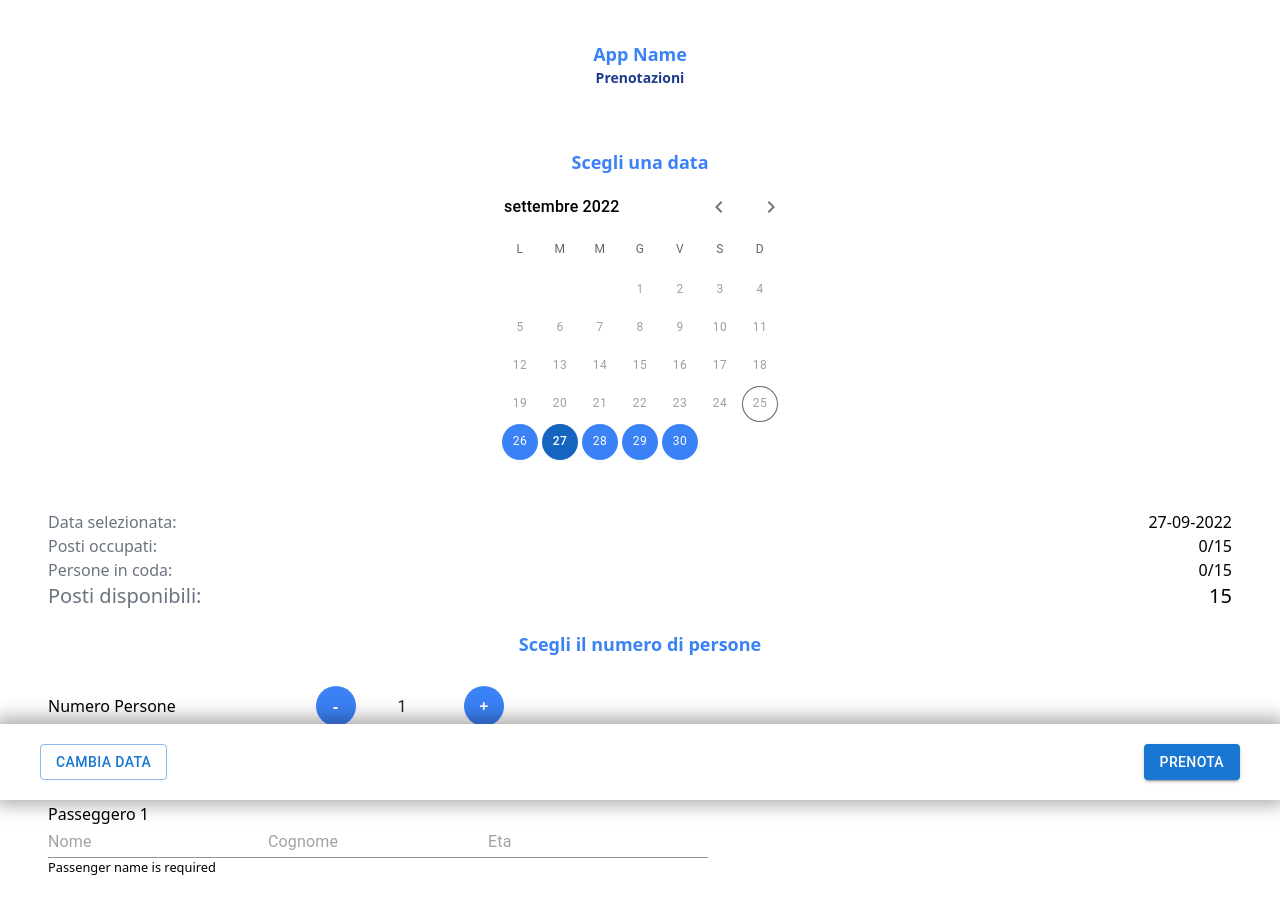
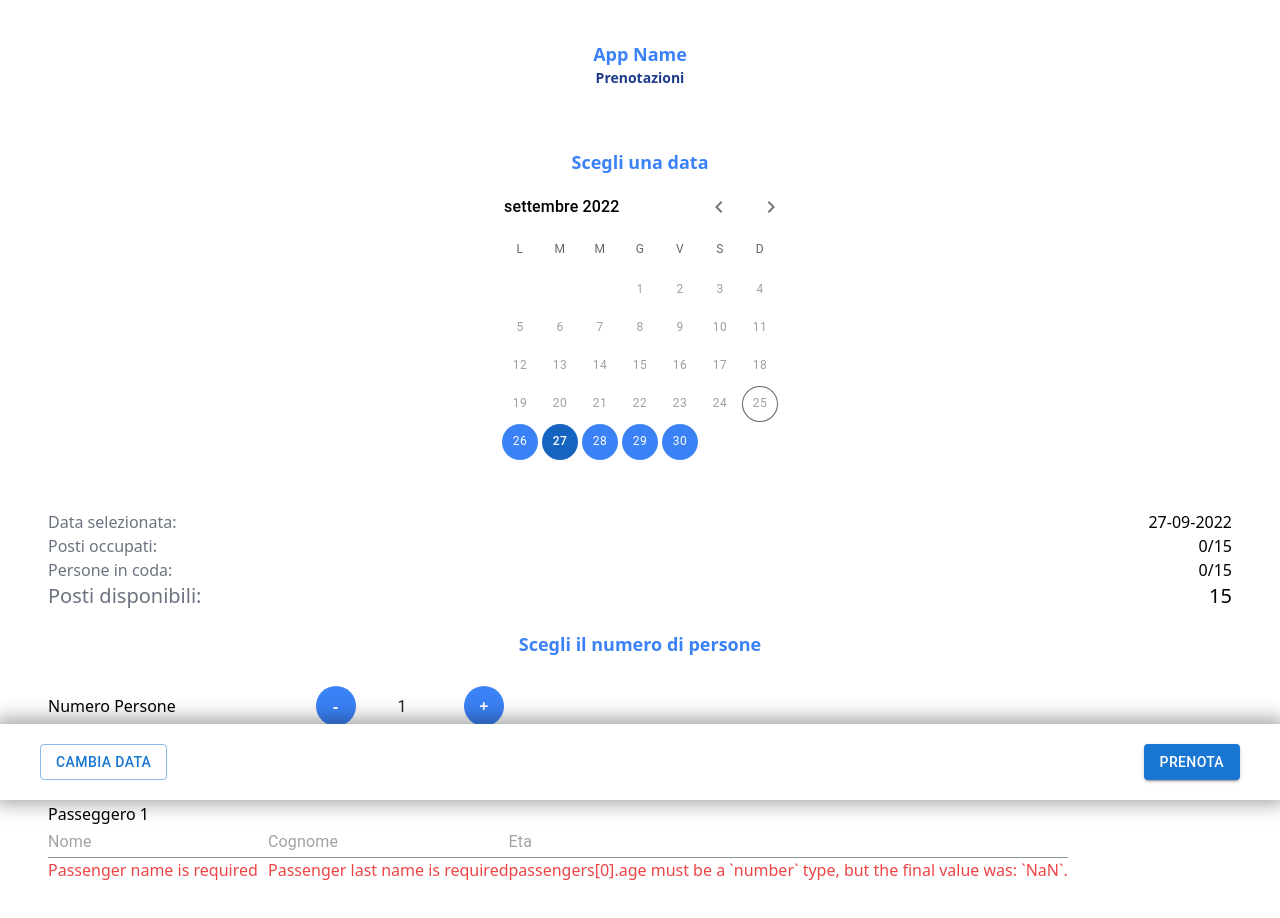
Before and after one commit to squalonero/booking-pc, a React (Create React App) app: page / in a window 1280 px wide. Both pictures are taken after a click on the button "27". Shown: the top 918 px of the page. Built offline with nearby package versions, Linux system fonts and the light colour scheme; no server answers; a web font is replaced by a local one.

Commit message:
fix typescript formik

```diff
--- a/src/features/booking/model.ts
+++ b/src/features/booking/model.ts
@@ -21,6 +21,10 @@ export enum statusEnum {
   CANCELLED = 'CANCELLED'
 }
 
+export interface BookingErrors {
+  passengers: customerDto[]
+}
+
 export interface BookingDto {
   user: userI | {}
   date: string
--- a/src/pages/Booking/BookingCalendar/PeopleController.tsx
+++ b/src/pages/Booking/BookingCalendar/PeopleController.tsx
@@ -1,7 +1,13 @@
 import { FormControl, Input } from '@mui/material'
 import NumberInput from 'components/NumberInput/NumberInput'
-import { BookingDto, customerDto } from 'features/booking/model'
-import { FieldArray, FieldArrayRenderProps, useFormikContext } from 'formik'
+import { BookingDto, BookingErrors, customerDto } from 'features/booking/model'
+import {
+  FieldArray,
+  FieldArrayRenderProps,
+  FormikContextType,
+  FormikErrors,
+  useFormikContext
+} from 'formik'
 import { FormEvent } from 'react'
 
 type Props = {
@@ -20,10 +26,12 @@ export const PeopleController = ({
   onDecrement
 }: Props) => {
   const formik = useFormikContext<BookingDto>()
+  const { errors }: { errors: FormikErrors<BookingErrors> } = formik
+  console.log('🚀 ~ file: PeopleController.tsx ~ line 30 ~ errors', errors)
 
   console.log('formik in people controller', formik)
 
-  const selectedPeople = formik.values.passengers
+  const selectedPeople = [...formik.values.passengers]
 
   const incrementPeople = (arrHelp: FieldArrayRenderProps) => {
     if (selectedPeople.length == max) return
@@ -70,9 +78,13 @@ export const PeopleController = ({
                     placeholder="Nome"
                     onInput={handleValue}
                   />
-                  {formik.errors.passengers?.[i]?.name && (
-                    <small>{formik.errors.passengers?.[i]?.name}</small>
-                  )}
+                  {errors.passengers &&
+                    errors.passengers[i] &&
+                    // @ts-ignore
+                    errors.passengers[i].name && (
+                      // @ts-ignore
+                      <p className="text-red-500">{errors.passengers[i].name}</p>
+                    )}
                 </FormControl>
                 <FormControl>
                   <Input
@@ -82,6 +94,13 @@ export const PeopleController = ({
                     placeholder="Cognome"
                     onInput={handleValue}
                   />
+                  {errors.passengers &&
+                    errors.passengers[i] &&
+                    // @ts-ignore
+                    errors.passengers[i].lastName && (
+                      // @ts-ignore
+                      <p className="text-red-500">{errors.passengers[i].lastName}</p>
+                    )}
                 </FormControl>
                 <FormControl>
                   <Input
@@ -91,6 +110,13 @@ export const PeopleController = ({
                     placeholder="Eta"
                     onInput={handleValue}
                   />
+                  {errors.passengers &&
+                    errors.passengers[i] &&
+                    // @ts-ignore
+                    errors.passengers[i].age && (
+                      // @ts-ignore
+                      <p className="text-red-500">{errors.passengers[i].age}</p>
+                    )}
                 </FormControl>
               </div>
             ))}
--- a/src/pages/Booking/BookingCalendar/validation.ts
+++ b/src/pages/Booking/BookingCalendar/validation.ts
@@ -1,4 +1,4 @@
-import { BookingDto } from 'features/booking/model'
+import { BookingDto, customerDto } from 'features/booking/model'
 import * as Yup from 'yup'
 import { Assign, ObjectShape } from 'yup/lib/object'
 
```
